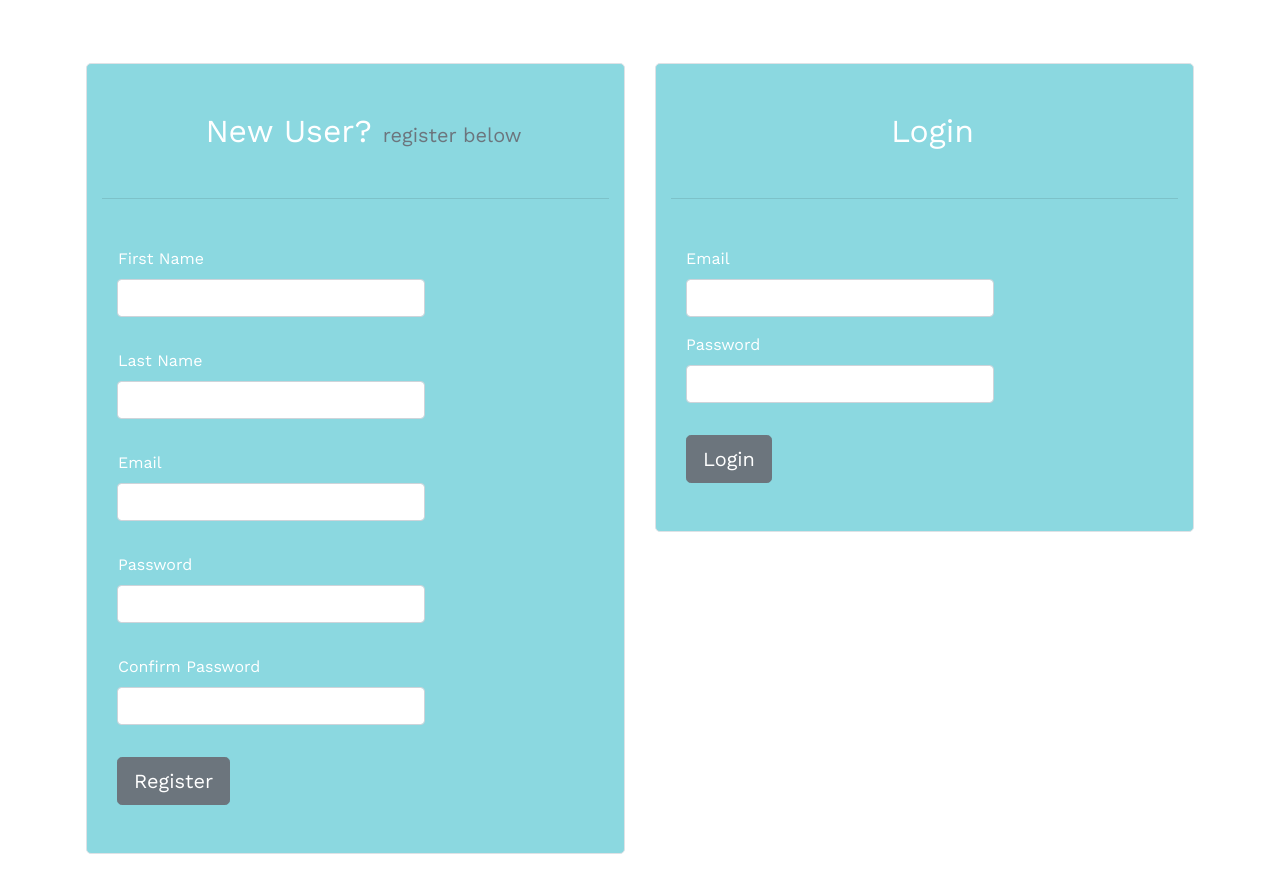
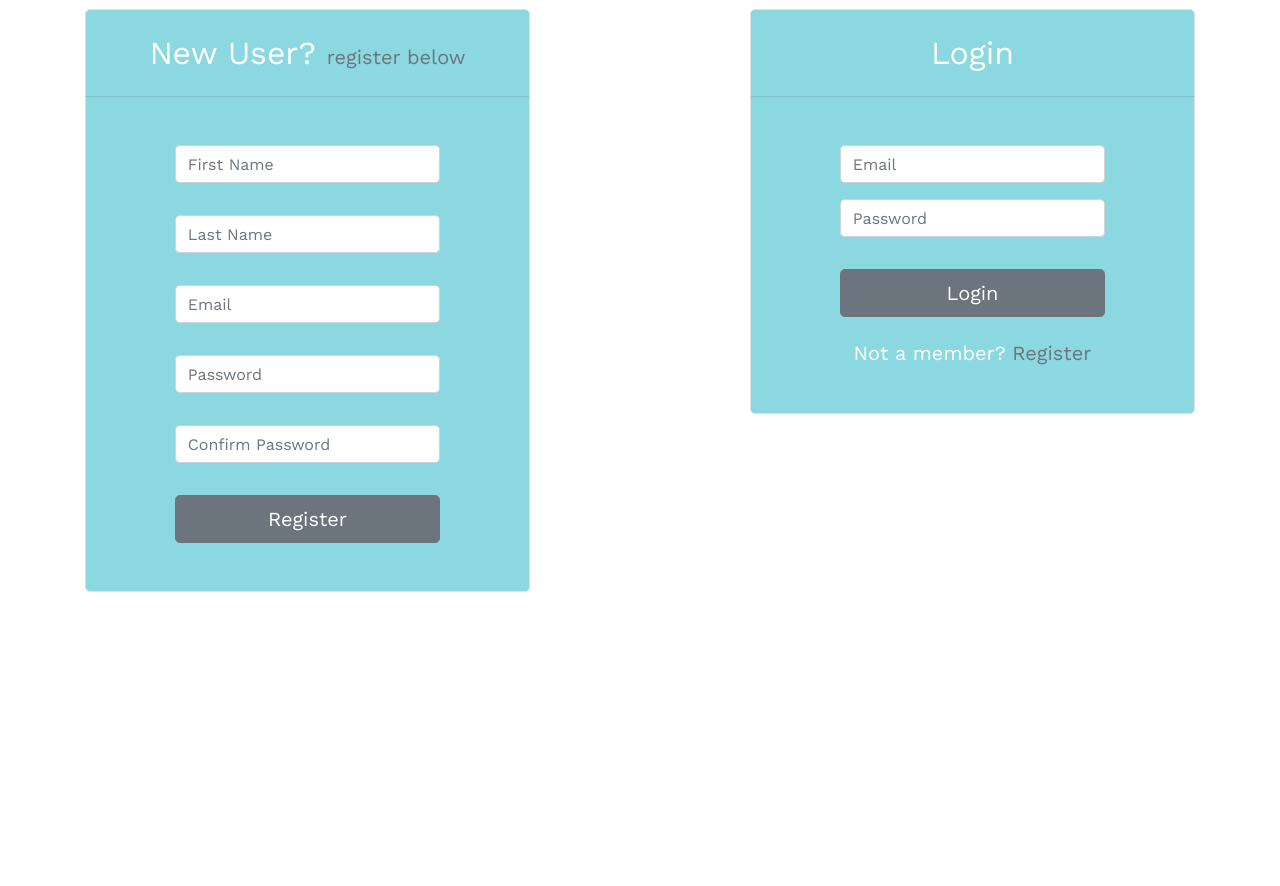
Before and after one commit to J-Younkin/What2Watch, a Django app: page / in a window 1280 px wide. Shown: the part 281-1167 px from the top of the page. After the commit the page ends 873 px from the top, so only its background shows below. Run offline with Django 3.2, Linux system fonts and the light colour scheme; parts of the project's set-up code (start-up, migrations or seed data) failed here and were passed over; some libraries are stand-ins or nearby versions.

Commit message:
modified login and registration forms

```diff
--- a/apps/app/models.py
+++ b/apps/app/models.py
@@ -19,13 +19,13 @@
         if len(form_data['first_name']) < 2:
             error, data_is_valid = self.create_error_message(
                 "first_name",
-                "First name is required and should be at least two characters"
+                "First name required ( 2 character minimum )"
             )
             errors.append(error)
         if len(form_data['last_name']) < 2:
             error, data_is_valid = self.create_error_message(
                 "last_name",
-                "Last name is required and should be at least two characters"
+                "Last name required ( 2 character minimum )"
             )
             errors.append(error)
         if not EMAIL_REGEX.match(form_data['email']):
@@ -37,7 +37,7 @@
         if len(form_data['password']) < 8:
             error, data_is_valid = self.create_error_message(
                 "password",
-                "Password is required and should be at least 8 characters"
+                "Password required ( 8 character minimum )"
             )
             errors.append(error)
         if(form_data['confirm']) != (form_data['password']):
--- a/apps/app/static/app/index.css
+++ b/apps/app/static/app/index.css
@@ -3,7 +3,8 @@
 }
 
 li {
-    color: red;
+    font-weight: 800;
+    color: #5A6268;
 }
 
 .lead {
@@ -11,12 +12,16 @@
 }
 
 #regCon {
+    padding-left: 0px;
+    padding-right: 0px;
     background: #8BD8E0;
     border-radius: 5px;
     color: white;
 }
 
 #logCon {
+    padding-left: 0px;
+    padding-right: 0px;
     background: #8BD8E0;
     border-radius: 5px;
     color: white;
@@ -24,9 +29,10 @@
 
 #jumbo{
     background-image: url("https://www.bandt.com.au/information/uploads/2019/02/iStock-997124740-1260x840.jpg");
+    background-position: 70% 30%;
     background-repeat: no-repeat;
-    background-color: #8BD8E0;
-    min-height: 280px;
+    background-color: #8FD9E2;
+    max-height: 210px;
 }
 
 #brand {
--- a/apps/app/templates/app/index.html
+++ b/apps/app/templates/app/index.html
@@ -17,26 +17,26 @@
 <body>
     <div id="jumbo" class="jumbotron jumbotron-fluid text-white">
         <div class="container">
-            <h1 class="display-4" id="brand">What 2 Watch</h1>
-            <p class="lead">Building a community of T.V. fans
+            <h1 class="display-4 ml-4" id="brand">What 2 Watch</h1>
+            <p class="lead ml-4">Building a community of T.V. fans
             <br>so you always know what to watch.</p>
         </div>
     </div>
-    <div class="container mt-5 p-3">
+    <div class="container py-5">
         <div class="row">
-            <div class="col-lg-6 mb-3">
+            <div class="col-lg-5">
                 <div class="container border" id="regCon">
-                    <h2 class="ml-3 my-5 text-center">New User? <span class="h5 text-muted">register below</span></h2>
+                    <h2 class="my-4 text-center">New User? <span class="h5 text-muted">register below</span></h2>
                     <hr class="mb-5">
                     <form action="/create" method="POST">
                         {% csrf_token %}
                         <div class="form-group">
-                            <label class="control-label ml-3" for="first_name">First Name</label>
-                            <div class="col-8">
-                                <input type="text" class="form-control" name="first_name">
+                            <div class="col-8 offset-2">
+                                <input type="text" class="form-control" name="first_name" placeholder="First Name">
                             </div>
                         </div>
                         <div class="row">
+                            <div class="col">
                                 <ul>
                                     {% for e in errors %}
                                         {% if e.label == "first_name" %}
@@ -45,13 +45,14 @@
                                     {% endfor %}
                                 </ul>
                             </div>
+                        </div>
                         <div class="form-group">
-                            <label class="control-label ml-3" for="last_name">Last Name</label>
-                            <div class="col-8">
-                                <input type="text" class="form-control" name="last_name">
+                            <div class="col-8 offset-2">
+                                <input type="text" class="form-control" name="last_name" placeholder="Last Name">
                             </div>
                         </div>
                         <div class="row">
+                            <div class="col">
                                 <ul>
                                     {% for e in errors %}
                                         {% if e.label == "last_name" %}
@@ -60,13 +61,14 @@
                                     {% endfor %}
                                 </ul>
                             </div>
+                        </div>
                         <div class="form-group">
-                            <label class="control-label ml-3" for="email">Email</label>
-                                <div class="col-8">
-                                    <input type="text" class="form-control" name="email">
+                                <div class="col-8 offset-2">
+                                    <input type="text" class="form-control" name="email" placeholder="Email">
                                 </div>
                         </div>
                         <div class="row">
+                            <div class="col-8 offset-2">
                                 <ul>
                                     {% for e in errors %}
                                         {% if e.label == "email" %}
@@ -75,13 +77,14 @@
                                     {% endfor %}
                                 </ul>
                             </div>
+                        </div>
                         <div class="form-group">
-                            <label class="control-label ml-3" for="pwd">Password</label>
-                                <div class="col-8">
-                                    <input type="password" class="form-control" name="password">
+                                <div class="col-8 offset-2">
+                                    <input type="password" class="form-control" name="password" placeholder="Password">
                                 </div>
                         </div>
                         <div class="row">
+                            <div class="col">
                                 <ul>
                                     {% for e in errors %}
                                         {% if e.label == "password" %}
@@ -90,13 +93,14 @@
                                     {% endfor %}
                                 </ul>
                             </div>
+                        </div>
                         <div class="form-group">
-                            <label class="control-label ml-3" for="pwd">Confirm Password</label>
-                                <div class="col-8">
-                                    <input type="password" class="form-control" name="confirm">
+                            <div class="col-8 offset-2">
+                                <input type="password" class="form-control" name="confirm" placeholder="Confirm Password">
                             </div>
                         </div>
                         <div class="row">
+                            <div class="col-8 offset-2">
                                 <ul>
                                     {% for e in errors %}
                                         {% if e.label == "confirm" %}
@@ -105,32 +109,33 @@
                                     {% endfor %}
                                 </ul>
                             </div>
+                        </div>
                         <div class="form-group">
-                            <div class="col-sm-offset-2 col-sm-10 mb-5">
-                                <button type="submit" class="btn btn-lg btn-secondary">Register</button>
+                            <div class="col-8 offset-2 mb-5">
+                                <button type="submit" class="btn btn-secondary btn-lg btn-block ">Register</button>
                             </div>
                         </div>
                     </form>
                 </div>
             </div>
-            <div class="col-lg-6">
+            <div class="col-lg-5 offset-2">
                 <div class="container border" id="logCon">
-                    <h2 class="ml-3 my-5 text-center">Login</h2>
+                    <h2 class="my-4 text-center">Login</h2>
                     <hr class="mb-5">
-                    <form class="form-horizontal" action="/login" method="POST">
+                    <form action="/login" method="POST">
                         {%csrf_token%}
                         <div class="form-group">
-                            <label class="control-label col-sm-2" for="email">Email</label>
-                            <div class="col-8">
-                                <input type="text" class="form-control" name="email">
+                            <div class="col-8 offset-2">
+                                <input type="text" class="form-control" name="email" placeholder="Email">
                             </div>
                         </div>
                         <div class="form-group">
-                            <label class="control-label col-sm-2" for="pwd">Password</label>
-                            <div class="col-8">
-                                <input type="password" class="form-control" name="password">
+                            <div class="col-8 offset-2">
+                                <input type="password" class="form-control" name="password" placeholder="Password">
+                            </div>
                         </div>
                         <div class="row">
+                            <div class="col-8 offset-2">
                                 <ul>
                                     {% for e in errors %}
                                         {% if e.label == "login" %}
@@ -141,10 +146,11 @@
                             </div>
                         </div>
                         <div class="form-group">
-                            <div class="col-sm-offset-2 col-sm-10 mb-5">
-                                <button type="submit" class="btn btn-lg btn-secondary">Login</button>
+                            <div class="col-8 offset-2 mb-4">
+                                <button type="submit" class="btn btn-secondary btn-lg btn-block">Login</button>
                             </div>
                         </div>
+                        <h5 class="text-center mb-5">Not a member? <a class="text-secondary" href="#">Register</a></h5>
                     </form>
                 </div>
             </div>
```
Also changed, not shown: db.sqlite3, 1 other file. Lines whose indentation alone changed are shown as unchanged.
